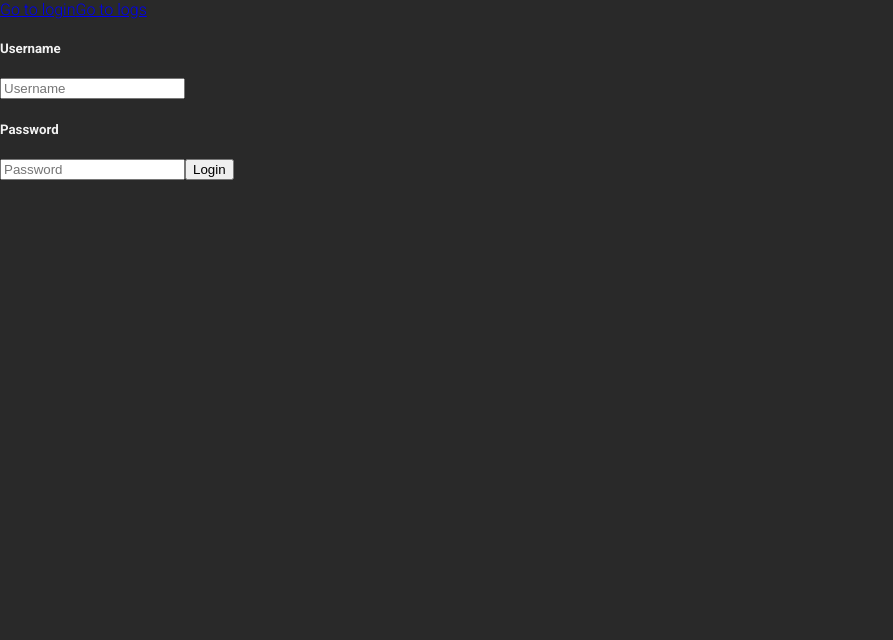
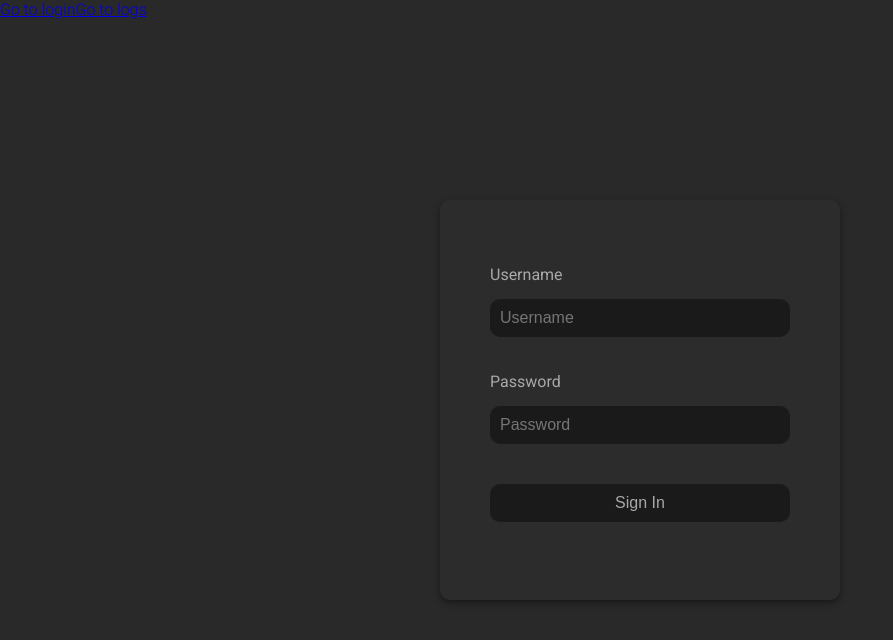
Before and after one commit to NCorp-group/cepto_web_app, a Vue app: page /login in a window 1280 px wide. Shown: the top 640 px of the page, without its empty margins (0-893 px from the left). Built offline with nearby package versions, Linux system fonts and the light colour scheme.

Commit message:
Login Screen styling

```diff
--- a/public/index.html
+++ b/public/index.html
@@ -13,9 +13,7 @@
     <noscript>
       <strong>We're sorry but <%= htmlWebpackPlugin.options.title %> doesn't work properly without JavaScript enabled. Please enable it to continue.</strong>
     </noscript>
-    <div class="wrapper">
-      <div id="app"></div>
-    </div>
+    <div id="app"></div>
     <!-- built files will be auto injected -->
   </body>
 </html>
@@ -39,17 +37,26 @@ h1 {
 h2 {
   font-size: 24px;
   color: #f2f2f2;
-  margin-top: 5px;
-  margin-bottom: 10px;
+  margin: 5px 0 10px 0;
 }
 h4 {
   font-size: 16px;
   text-transform: uppercase;
   letter-spacing: 10px;
   color: #A9A9A9;
-  margin-top: 5px;
-  margin-bottom: 10px;
+  margin: 5px 0 10px 0;
 }
+h5 {
+  font-size: 16px;
+  color: #A9A9A9;
+  font-weight: 400;
+  margin: 15px 0 10px 0;
+}
+#app {
+  width: 100vw;
+  height: 100vh;
+}
+/*
 .wrapper {
   width: 100vw;
   height: 100vh;
@@ -57,5 +64,5 @@ h4 {
   flex-direction: row;
   justify-content: flex-start;
   align-content: flex-start;
-}
+}*/
 </style>
--- a/src/App.vue
+++ b/src/App.vue
@@ -7,14 +7,17 @@
 </template>
 
 <style>
-.container {
+.full-screen {
   height: 100vh;
   width: 100vw;
 }
-
 .center-content {
   display: flex;
   justify-content: center;
   align-content: center;
 }
+#nav {
+  position: absolute;
+  z-index: 100;
+}
 </style>
--- a/src/components/LogTable.vue
+++ b/src/components/LogTable.vue
@@ -1,5 +1,6 @@
 <template>
-  <div id="table" class="container">
+  <div id="logs-wrapper" class="center-content">
+    <div id="logs">
       <h1>Patient Name</h1>
       <h4>Event Logs</h4>
       <button type="button" @click="on_refresh" class="btn btn-dark">
@@ -35,6 +36,7 @@
         </tbody>
       </table>
     </div>
+  </div>
 </template>
 
 <script>
@@ -69,7 +71,7 @@ export default {
     on_refresh() {
       //this.clear_logs();
       this.fetch_logs();
-      this.process_api_data();
+      //this.process_api_data();
     },
     clear_logs() {
       this.visits = [];
@@ -77,6 +79,7 @@ export default {
     fetch_logs() {
       axios.get('http://10.9.2.221:5000/fetch-events/caregiver,caregiver')
         .then(response => this.api_data = response.data.events)
+        .then(this.process_api_data)
         .catch(error => console.log(error));
     },
     process_api_data() {
@@ -219,20 +222,22 @@ export default {
   },
   mounted() {
     this.fetch_logs();
-    this.process_api_data();
+    //this.process_api_data();
   },
 };
 </script>
 
 <style scoped>
-#table {
+#logs-wrapper {
+  flex-grow: 5;
+}
+#logs {
   height: 100%;
-  flex-grow: 2;
   padding: 0px 200px;
   text-align: left;
   color: #F6F6F6;
-  position: absolute;
-  margin-left: 200px;
+  /* position: absolute; */
+  /* margin-left: 200px; */
 }
 button {
   margin: 30px 10px 20px 0px;
--- a/src/components/LoginBox.vue
+++ b/src/components/LoginBox.vue
@@ -1,12 +1,11 @@
 <template>
   <div id="login-box">
+    <!-- <img src="../assets/logo_small.png" alt="CEPTO"> -->
     <h5>Username</h5>
     <input type="text" name="username" v-model="input.username" placeholder="Username" />
-
     <h5>Password</h5>
     <input type="password" name="password" v-model="input.password" placeholder="Password" />
-
-        <button type="button" @click="on_login">Login</button>
+    <button type="button" @click="on_login">Sign In</button>
   </div>
 </template>
 
@@ -26,7 +25,31 @@ export default {
 
 <style scoped>
 #login-box {
-    height: 400px;
+  height: 300px;
   width: 300px;
+  margin: 25vh 0 0 0;
+  padding: 50px;
+  background-color: #2C2C2C;
+  border-radius: 10px;
+  box-shadow: 0 3px 6px #191919;
+}
+#login-box > input {
+    border: none;
+    width: 280px;
+    padding: 10px 10px;
+    font-size: 16px;
+    margin: 5px 0 20px 0;
+    border-radius: 10px;
+    background-color: #1A1A1A;
+}
+#login-box > button {
+    border: none;
+    padding: 10px;
+    width: 100%;
+    color: #A9A9A9;
+    font-size: 16px;
+    border-radius: 10px;
+    background-color: #1A1A1A;
+    margin: 20px 0 0 0;
 }
 </style>
--- a/src/components/SidePanel.vue
+++ b/src/components/SidePanel.vue
@@ -7,9 +7,6 @@
 
 <script>
 export default {
-  setup() {
-
-  },
 }
 </script>
 
--- a/views/LoginScreen.vue
+++ b/views/LoginScreen.vue
@@ -1,5 +1,5 @@
 <template>
-    <div class="center-content">
+  <div class="center-content full-screen">
     <LoginBox/>
   </div>
 </template>
--- a/views/LogsScreen.vue
+++ b/views/LogsScreen.vue
@@ -1,6 +1,8 @@
 <template>
+  <div id="flex-wrapper" class="full-screen">
     <SidePanel/>
     <LogTable/>
+  </div>
 </template>
 
 <script>
@@ -8,14 +10,22 @@ import LogTable from '../src/components/LogTable'
 import SidePanel from '../src/components/SidePanel'
 
 export default {
-    name: 'LoginScreen',
-    components: {
-        LogTable,
-        SidePanel
-    }
+  name: 'LoginScreen',
+  components: {
+    LogTable,
+    SidePanel
+  }
 }
 </script>
 
 <style scoped>
-
+#flex-wrapper {
+  width: 100%;
+  height: 100%;
+  display: flex;
+  flex-direction: row;
+  justify-content: flex-start;
+  align-content: flex-start;
+  flex-wrap: nowrap;
+}
 </style>
```
Lines whose indentation alone changed are shown as unchanged.
